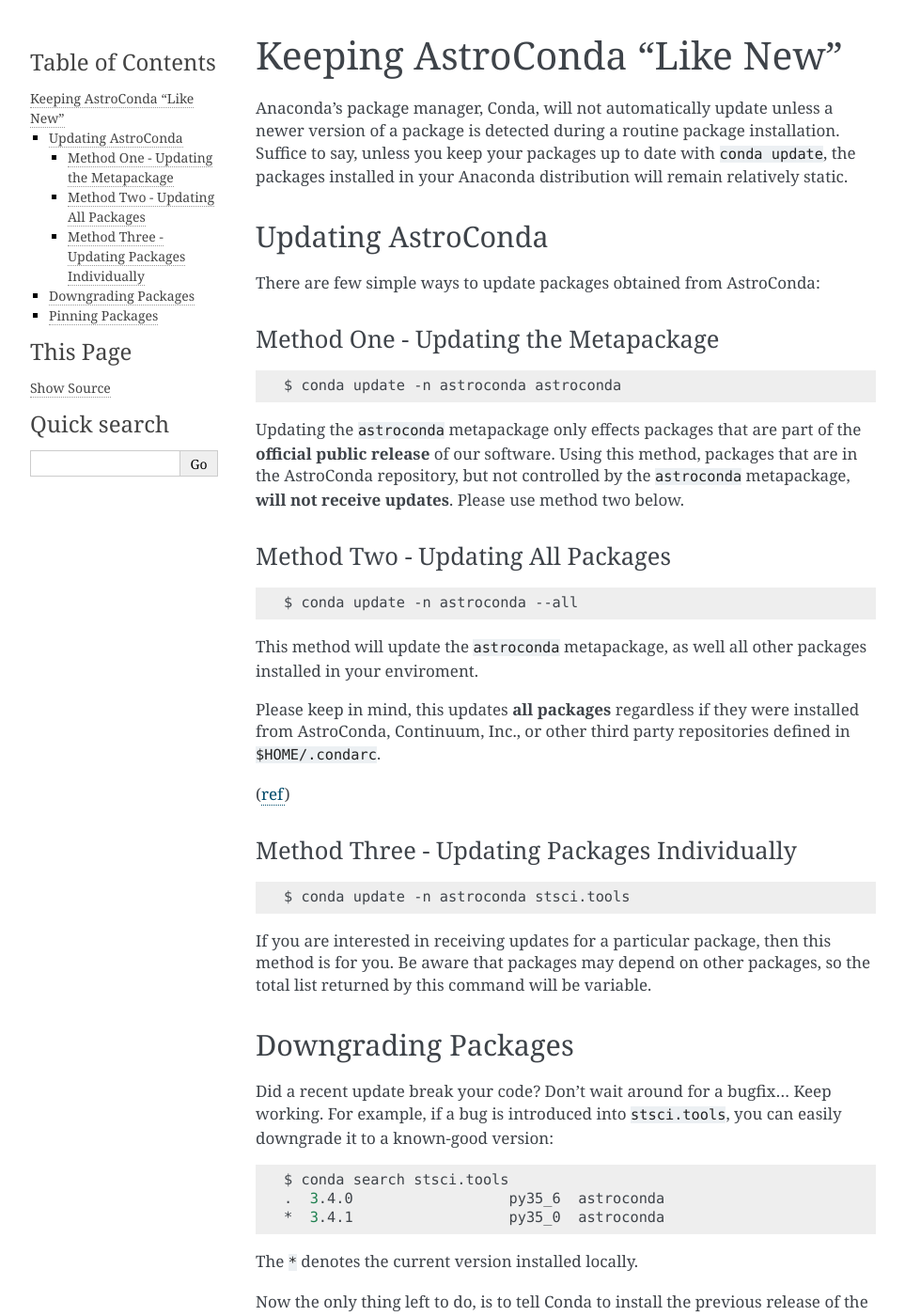
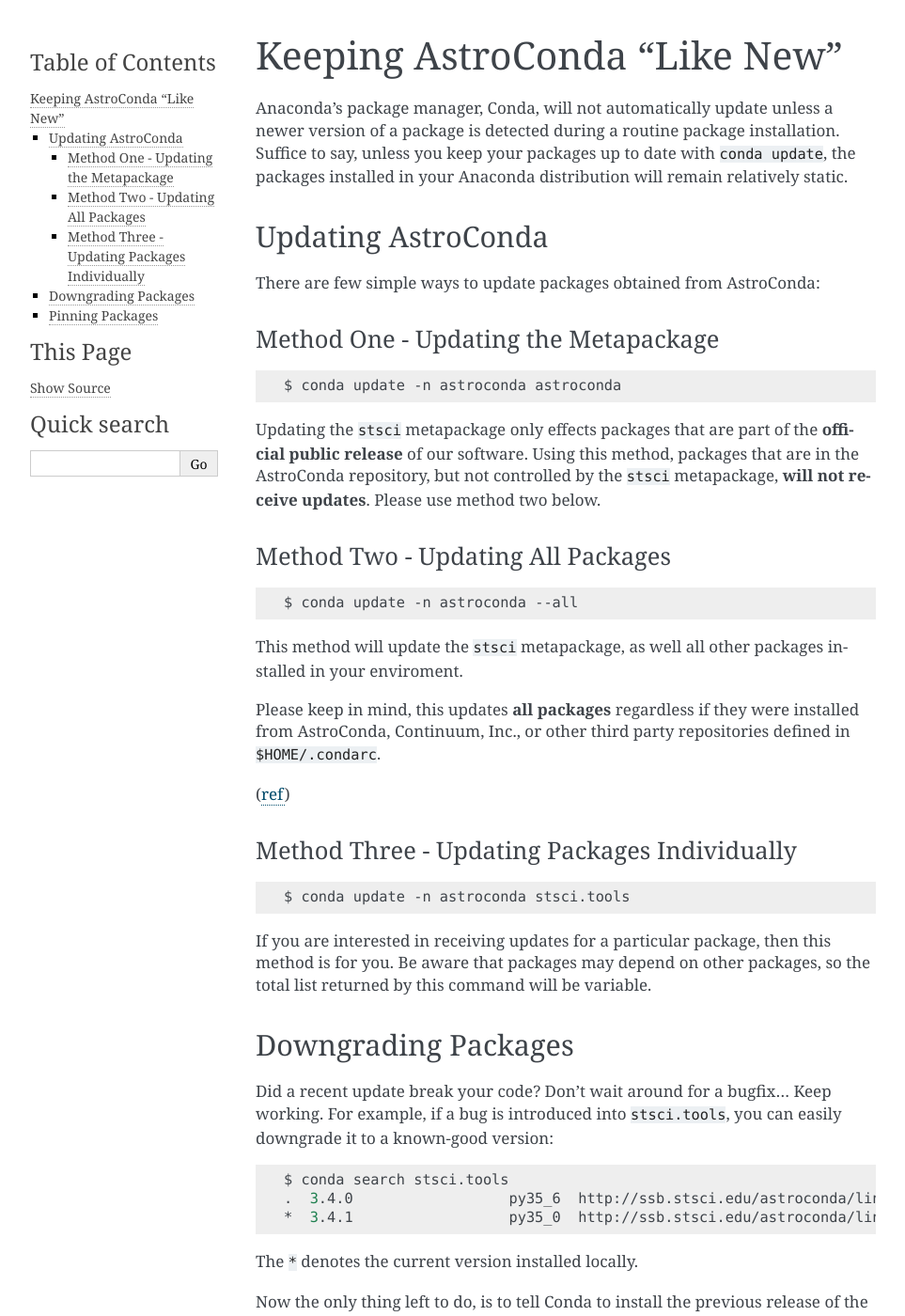
Before and after one commit to jhunkeler/astroconda, a Sphinx documentation site: the page built from source/updating.rst, in a window 1280 px wide and 1400 px high. Shown: the whole window at 94% size, without its empty margins (148-1111 px from the left). Built offline with Sphinx 7.4.7, drawn with Linux system fonts in a browser that asks for light colours.

Commit message:
Replace astroconda with stsci #2

```diff
--- a/source/updating.rst
+++ b/source/updating.rst
@@ -18,8 +18,8 @@
 
     $ conda update -n astroconda astroconda
 
-Updating the ``astroconda`` metapackage only effects packages that are part of the **official public release** of our software.
-Using this method, packages that are in the AstroConda repository, but not controlled by the ``astroconda`` metapackage,
+Updating the ``stsci`` metapackage only effects packages that are part of the **official public release** of our software.
+Using this method, packages that are in the AstroConda repository, but not controlled by the ``stsci`` metapackage,
 **will not receive updates**. Please use method two below.
 
 Method Two - Updating All Packages
@@ -29,7 +29,7 @@
 
     $ conda update -n astroconda --all
 
-This method will update the ``astroconda`` metapackage, as well all other packages installed in your enviroment.
+This method will update the ``stsci`` metapackage, as well all other packages installed in your enviroment.
 
 Please keep in mind, this updates **all packages** regardless if they were installed from AstroConda, Continuum, Inc.,
 or other third party repositories defined in ``$HOME/.condarc``.
@@ -57,8 +57,8 @@
 .. code-block:: sh
 
     $ conda search stsci.tools
-    .  3.4.0                  py35_6  astroconda
-    *  3.4.1                  py35_0  astroconda
+    .  3.4.0                  py35_6  http://ssb.stsci.edu/astroconda/linux-64
+    *  3.4.1                  py35_0  http://ssb.stsci.edu/astroconda/linux-64
 
 The ``*`` denotes the current version installed locally.
 
```
